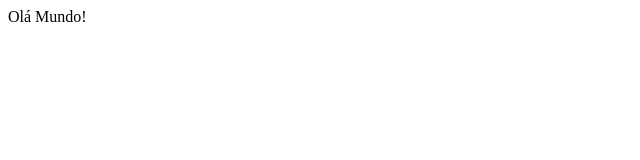
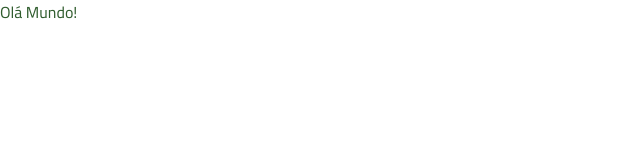
Before and after one commit to xolha/Rocketseat, a React (Vite) app in the folder Full-Stack/React/Projeto 2 - To Do/: page / in a window 1280 px wide. Shown: the top 160 px of the page, without its empty margins (0-640 px from the left). Built offline with nearby package versions, Linux system fonts and the light colour scheme.

Commit message:
💄 style: add base tailwindcss

```diff
--- a/Full-Stack/React/Projeto 2 - To Do/index.html
+++ b/Full-Stack/React/Projeto 2 - To Do/index.html
@@ -1,10 +1,16 @@
 <!doctype html>
-<html lang="en">
+<html lang="pt-br">
   <head>
     <meta charset="UTF-8" />
     <link rel="icon" type="image/svg+xml"/>
     <meta name="viewport" content="width=device-width, initial-scale=1.0" />
     <title>To Do List</title>
+
+    <link rel="preconnect" href="https://fonts.googleapis.com">
+    <link rel="preconnect" href="https://fonts.gstatic.com" crossorigin>
+    <link href="https://fonts.googleapis.com/css2?family=Cairo&display=swap" rel="stylesheet">
+    <link href="https://fonts.googleapis.com/css2?family=Cairo:wght@600&display=swap" rel="stylesheet">
+
   </head>
   <body>
     <div id="root"></div>
--- a/Full-Stack/React/Projeto 2 - To Do/package.json
+++ b/Full-Stack/React/Projeto 2 - To Do/package.json
@@ -10,8 +10,10 @@
     "preview": "vite preview"
   },
   "dependencies": {
+    "@tailwindcss/vite": "^4.1.15",
     "react": "^19.1.1",
-    "react-dom": "^19.1.1"
+    "react-dom": "^19.1.1",
+    "tailwindcss": "^4.1.15"
   },
   "devDependencies": {
     "@eslint/js": "^9.36.0",
--- a/Full-Stack/React/Projeto 2 - To Do/src/App.tsx
+++ b/Full-Stack/React/Projeto 2 - To Do/src/App.tsx
@@ -1,9 +1,9 @@
 function App() {
 
   return (
-    <>
+    <div className="text-green-dark">
         Olá Mundo!
-    </>
+    </div>
   )
 }
 
--- a/Full-Stack/React/Projeto 2 - To Do/src/index.css
+++ b/Full-Stack/React/Projeto 2 - To Do/src/index.css
@@ -0,0 +1,19 @@
+@import 'tailwindcss';
+
+@theme {
+    --color-white: #ffffff;
+    --color-gray-100: #F7F3F6;
+    --color-gray-200: #f4e6f0;
+    --color-gray-300: #7a6e76;
+    --color-gray-400: #332e32;
+    --color-green-light: #cddfcc;
+    --color-green-base: #52a350;
+    --color-green-dark: #2f5c2d;
+    --color-pink-light: #e9cce1;
+    --color-pink-base: #c257a4;
+    --color-pink-dark: #884074;
+
+    --font-sans: "Cairo", sans-serif;
+
+    --shadow-sm: 0px 4px 8px 0px rgba(54, 23, 45, 0.05);
+}
--- a/Full-Stack/React/Projeto 2 - To Do/vite.config.ts
+++ b/Full-Stack/React/Projeto 2 - To Do/vite.config.ts
@@ -1,7 +1,8 @@
 import { defineConfig } from 'vite'
 import react from '@vitejs/plugin-react-swc'
+import tailwindcss from '@tailwindcss/vite'
 
 // https://vite.dev/config/
 export default defineConfig({
-  plugins: [react()],
+  plugins: [react(), tailwindcss(),],
 })
--- a/package.json
+++ b/package.json
@@ -4,7 +4,9 @@
     "@babel/preset-env": "^7.28.3"
   },
   "dependencies": {
+    "@tailwindcss/vite": "^4.1.15",
     "react": "^19.2.0",
-    "react-dom": "^19.2.0"
+    "react-dom": "^19.2.0",
+    "tailwindcss": "^4.1.15"
   }
 }
```
Also changed, not shown: 2 other files (tests, documents, lock files or other folders).
